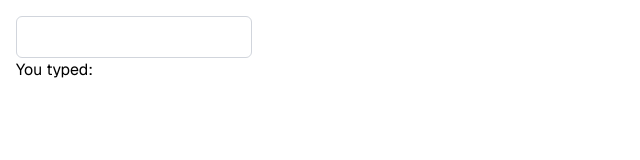
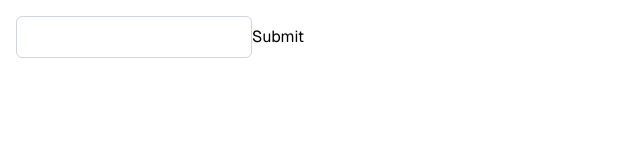
Before and after one commit to alekspanteli/learn-react-dev-next-js, a Next.js app: page / in a window 1280 px wide. Shown: the top 160 px of the page, without its empty margins (0-640 px from the left). Built offline with nearby package versions, Linux system fonts and the light colour scheme.

Commit message:
Refactor Home page to implement form submission for username input, enhancing user interaction by capturing and logging input values.

```diff
--- a/app/page.tsx
+++ b/app/page.tsx
@@ -1,23 +1,24 @@
 "use client";
 
-import { ChangeEvent, useState } from "react";
+import { FormEvent } from "react";
 
 export default function Home() {
-  const [value, setValue] = useState("");
 
-  function handleChange(e: ChangeEvent<HTMLInputElement>) {
-    setValue(e.target.value);
+  function handleSubmit(e: FormEvent<HTMLFormElement>) {
+    e.preventDefault();
+    const formData = new FormData(e.target as HTMLFormElement);
+    const username = formData.get("username") as string;
+    console.log(username);
+    e.currentTarget.reset();
+
   }
 
   return (
     <>
-      <input
-        className="border border-gray-300 rounded-md p-2"
-        type="text"
-        value={value}
-        onChange={handleChange}
-      />
-      <p>You typed: {value}</p>
+      <form onSubmit={handleSubmit}>
+        <input className="border border-gray-300 rounded-md p-2" type="text" name="username" />
+        <button type="submit">Submit</button>
+      </form>
     </>
   );
 }
```
